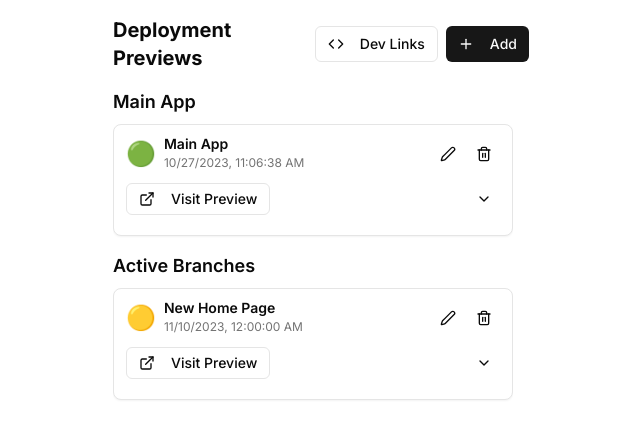
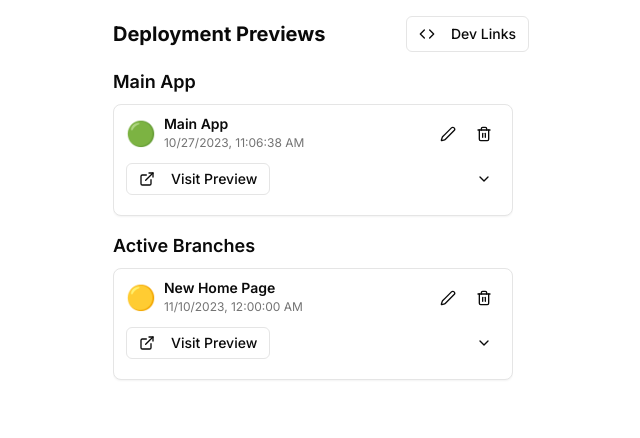
Before and after one commit to dobe4ever/better-you-project-overview, a Next.js app: page / in a window 1280 px wide. Shown: the top 438 px of the page, without its empty margins (319-959 px from the left). Built offline with nearby package versions, Linux system fonts and the light colour scheme.

Commit message:
Update page.tsx

```diff
--- a/app/page.tsx
+++ b/app/page.tsx
@@ -150,10 +150,6 @@ export default function DeploymentDashboard() {
               ))}
             </DropdownMenuContent>
           </DropdownMenu>
-          <Button size="sm" onClick={() => setShowForm(true)}>
-            <Plus className="mr-2 h-4 w-4" />
-            Add
-          </Button>
         </div>
       </div>
 
```
